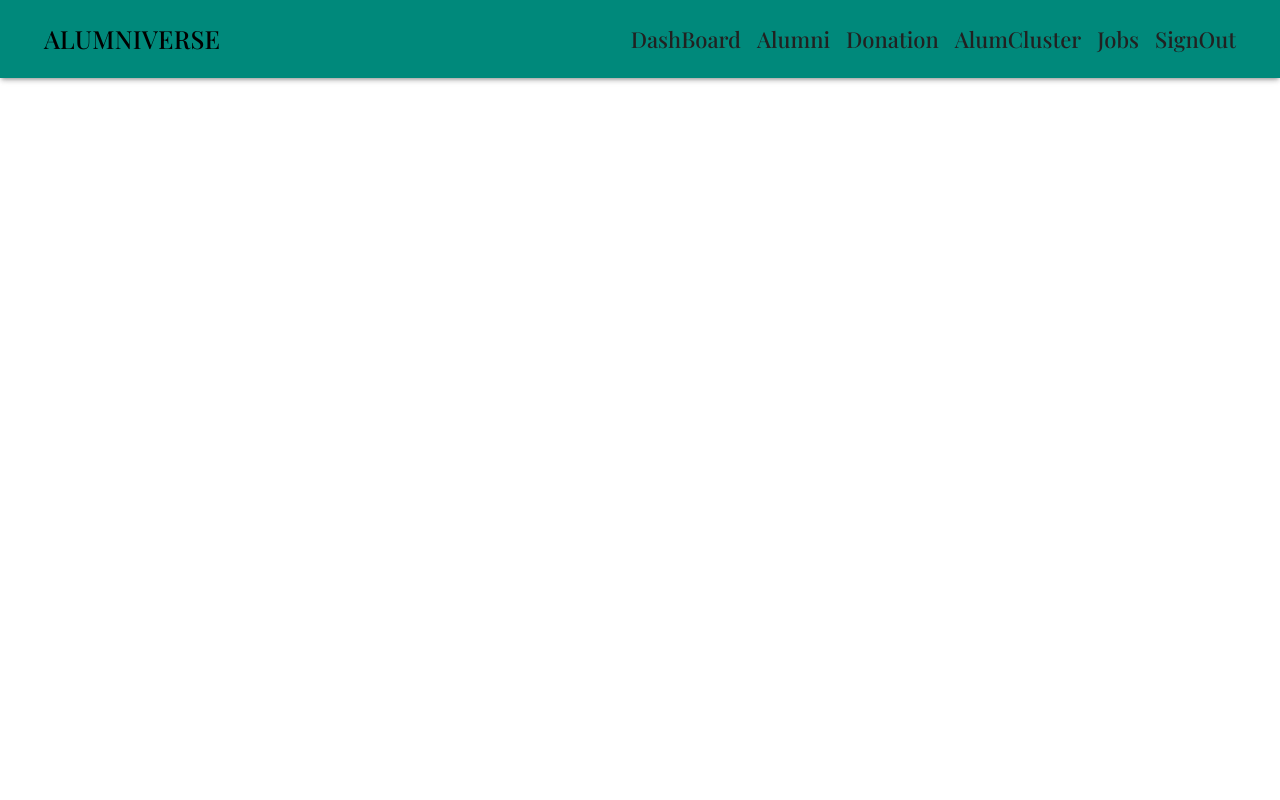
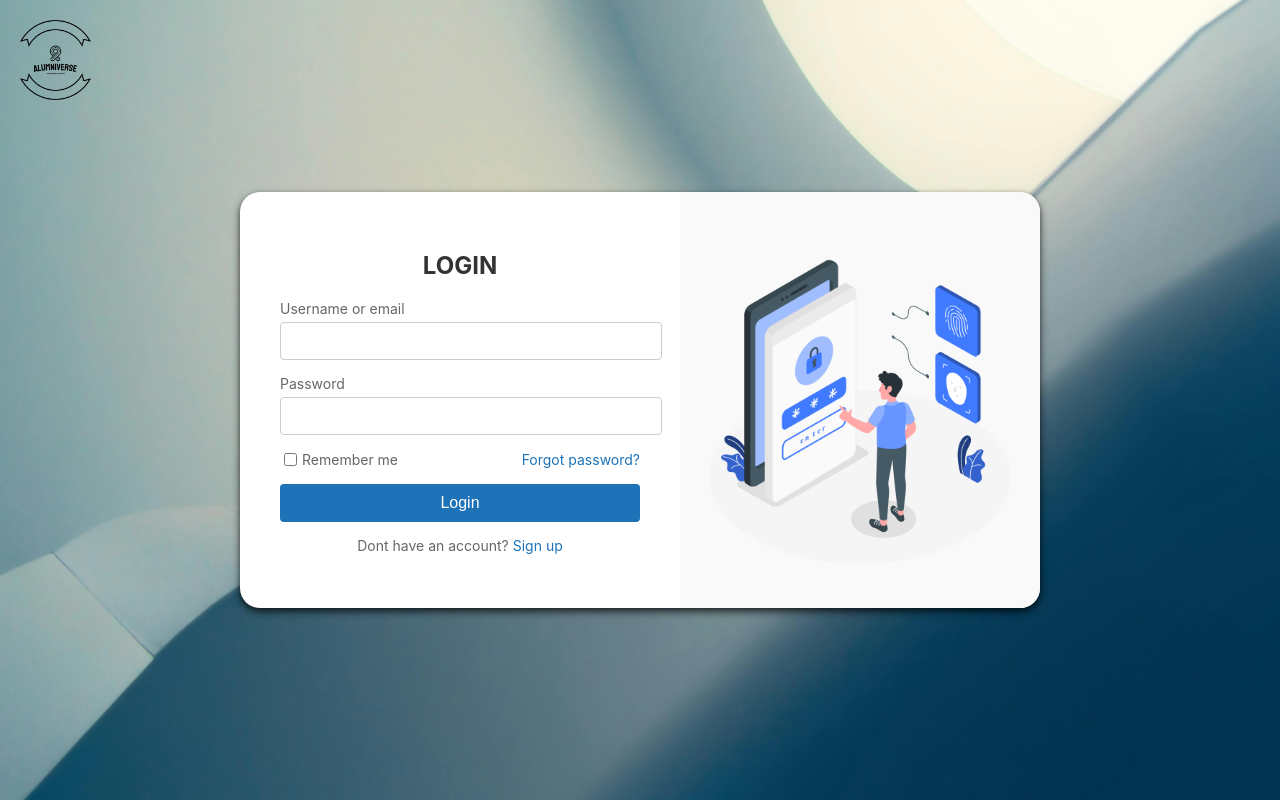
Before and after one commit to 0ShNa0/AlumniVerse, a React (Create React App) app in the folder client/: page / in a window 1280 px wide. Built offline with nearby package versions, Linux system fonts and the light colour scheme; a web font is replaced by a local one.

Commit message:
fixed routing hopefully

```diff
--- a/client/src/App.js
+++ b/client/src/App.js
@@ -60,7 +60,7 @@ function AppWrapper() {
   const location = useLocation();
   const [headerVisible, setHeaderVisible] = useState(true);
   useEffect(() => {
-    if (location.pathname === '/login' || location.pathname=== '/signup') {
+    if (location.pathname === '/' || location.pathname=== '/signup') {
       setHeaderVisible(false);
     } else {
       setHeaderVisible(true);
@@ -79,7 +79,7 @@ function AppWrapper() {
           <Route exact path="/jobs" element={<Jobs />} />
           <Route exact path="/profile" element={<Alumni />} />
           <Route exact path="/signup" element={<Signup />} />
-          <Route exact path="/login" element={<Login onSignOut={() => setHeaderVisible(false)} />} />
+          <Route exact path="/" element={<Login onSignOut={() => setHeaderVisible(false)} />} />
         </Routes>
       </Box>
     </>
--- a/client/src/components/Header.jsx
+++ b/client/src/components/Header.jsx
@@ -64,7 +64,7 @@ const Header = () => {
                  Jobs
                 </Link>
                 <Link
-                  to="/login"
+                  to="/"
                   style={{ textDecoration: 'none', color: '#212121', fontFamily: 'Playfair Display' ,fontSize:'22px'}}
                 >
                   SignOut
--- a/client/src/pages/Login.jsx
+++ b/client/src/pages/Login.jsx
@@ -10,7 +10,7 @@ const Login = () => {
   const navigate = useNavigate();
   const handleSubmit = (e) => {
     e.preventDefault();
-    navigate("/home");
+    navigate("/dashboard");
   };
 
   return (
```
